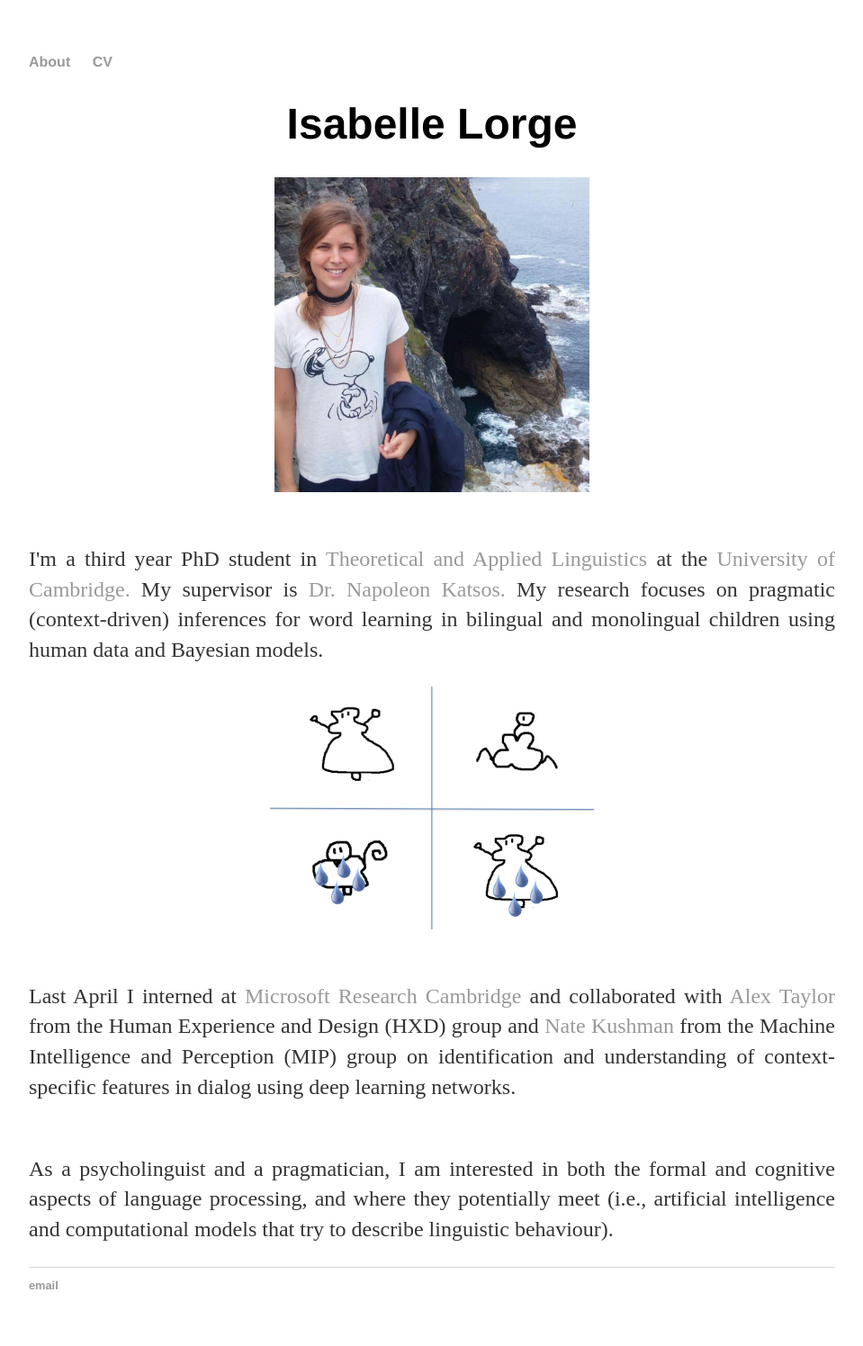
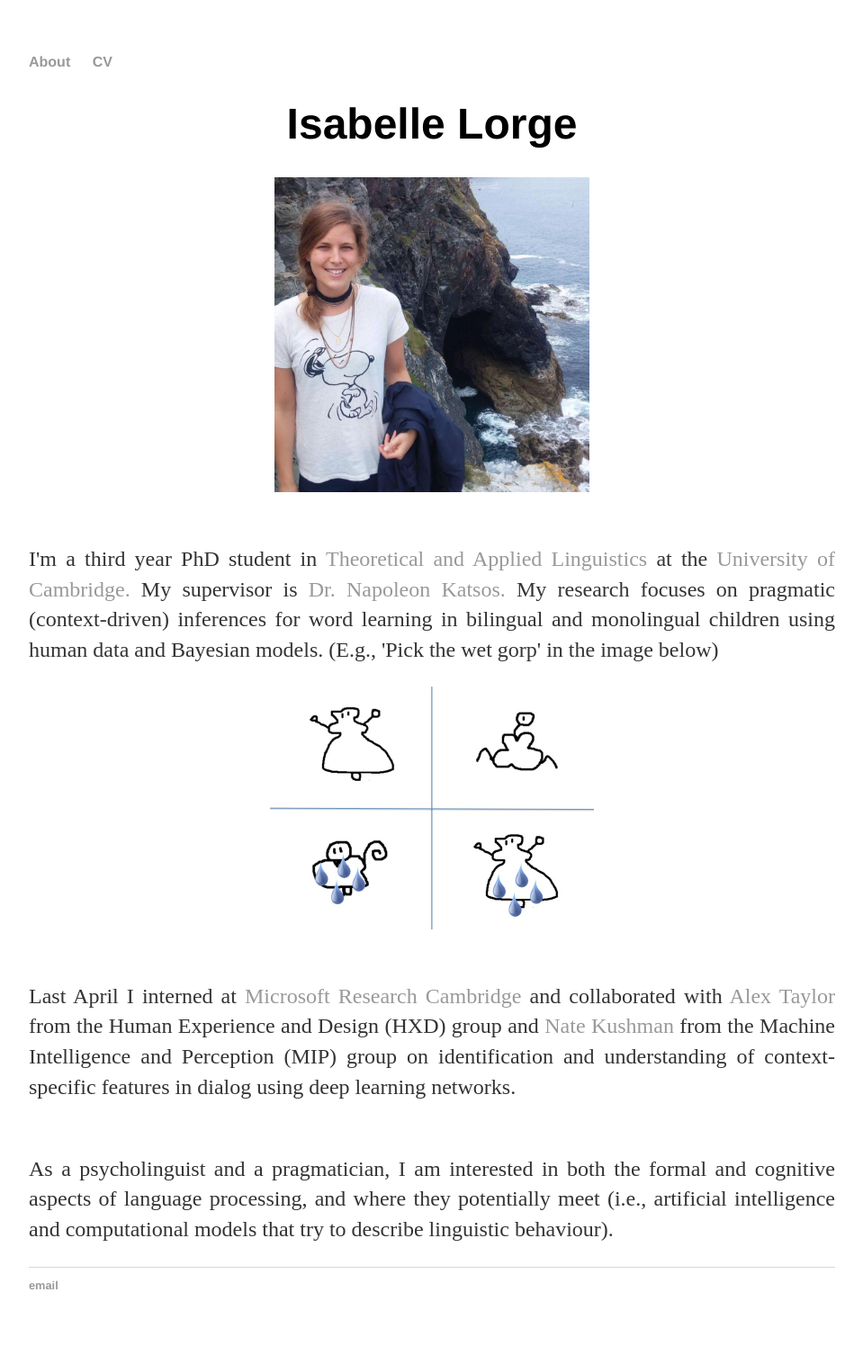
Before and after one commit to isabellelorge/isabellelorge.github.io, a Jekyll site: the page built from index.html, in a window 1280 px wide. Shown: the whole page at 90% size, without its empty margins (160-1119 px from the left). Built offline with Jekyll 4.4.1, drawn with Linux system fonts in a browser that asks for light colours.

Commit message:
Update index.html

```diff
--- a/index.html
+++ b/index.html
@@ -6,7 +6,7 @@
 	<center> <h1>Isabelle Lorge </h1> </center>
 	<img src="pic.jpg" alt="me", width="350", height="350" class="center">
 	<p><br>I'm a third year PhD student in <a href= "https://www.mml.cam.ac.uk/staff-theoretical-applied-linguistics"> Theoretical and Applied Linguistics </a> at the <a href= "https://www.cam.ac.uk/"> University of Cambridge.</a> My supervisor is
-		<a href= "https://www.mml.cam.ac.uk/dr-napoleon-katsos"> Dr. Napoleon Katsos. </a> My research focuses on pragmatic (context-driven) inferences for word learning in bilingual and monolingual children using human data and Bayesian models.<br> </p>
+		<a href= "https://www.mml.cam.ac.uk/dr-napoleon-katsos"> Dr. Napoleon Katsos. </a> My research focuses on pragmatic (context-driven) inferences for word learning in bilingual and monolingual children using human data and Bayesian models. (E.g., 'Pick the wet gorp' in the image below) <br> </p>
 	<img src="Slide02.jpg" alt="slide02", width="360", height="270" class="center">
 	<p> <br>Last April I interned at <a href="https://www.microsoft.com/en-us/research/lab/microsoft-research-cambridge/"> Microsoft Research Cambridge </a>
 	and collaborated with <a href= "https://ast.io/"> Alex Taylor </a> from the Human Experience and Design (HXD) group and <a href="https://www.microsoft.com/en-us/research/people/nkushman/"> Nate Kushman </a> from the
```
